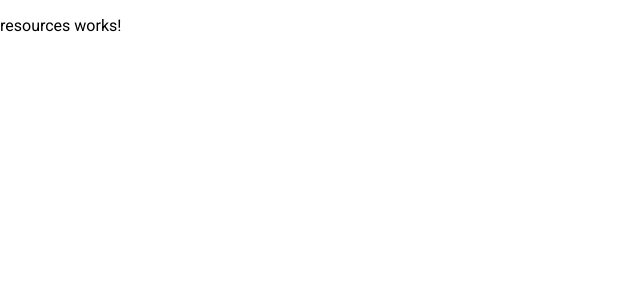
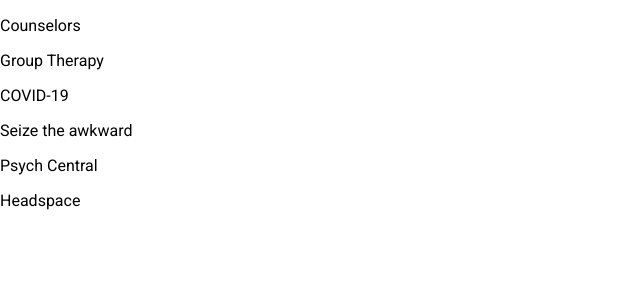
Before and after one commit to yunweiliang/hack20, an Angular app: page /resources in a window 1280 px wide. Shown: the top 300 px of the page, without its empty margins (0-640 px from the left). Built offline with nearby package versions, Linux system fonts and the light colour scheme.

Commit message:
resources component

```diff
--- a/src/app/resources/resources.component.html
+++ b/src/app/resources/resources.component.html
@@ -1 +1,28 @@
-<p>resources works!</p>
+<div id="resources-options">
+    <div>
+        <p>Counselors</p>
+    </div>
+    <div>
+        <p>Group Therapy</p>
+    </div>
+    <div>
+        <p>COVID-19</p>
+    </div>
+</div>
+<div id="resources-cards">
+    <div class="resource-card">
+        <p>Seize the awkward</p>
+    </div>
+    <div class="resource-card">
+        <p>Psych Central</p>
+    </div>
+    <div class="resource-card">
+        <p>Headspace</p>
+    </div>
+    <div class="resource-card">
+
+    </div>
+    <div class="resource-card">
+
+    </div>
+</div>
```
